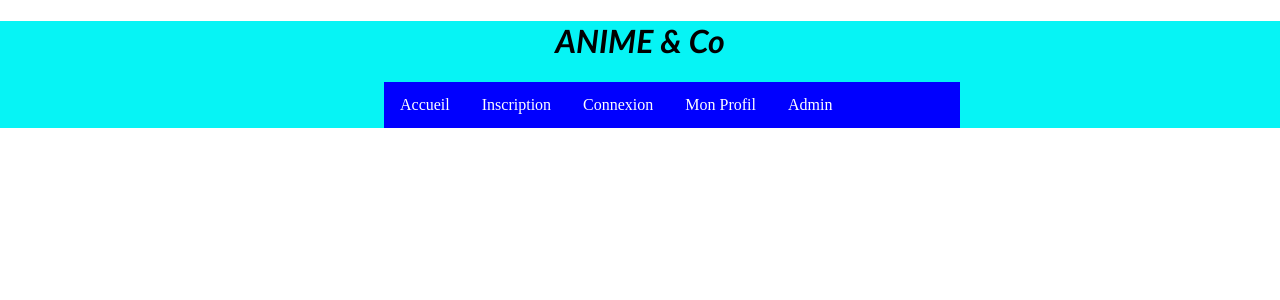
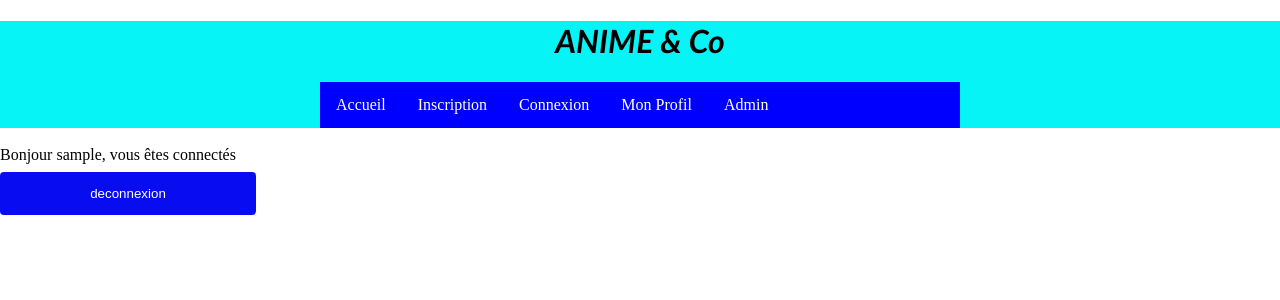
Before and after one commit to IBRAHIM-SYLLA/module-connexion, a PHP site: page / in a window 1280 px wide. Shown: the top 300 px of the page. Run offline with PHP 8.4, Linux system fonts and the light colour scheme; the visitor is signed in with stand-in values (Sample User, id 1).

Commit message:
deuxieme push

```diff
--- a/accueil connexion.css
+++ b/accueil connexion.css
@@ -12,7 +12,7 @@ ul {
     padding: 0;
     overflow: hidden;
     background-color: blue;
-    margin-left: 30%;
+    margin-left: 25%;
     margin-right: 25%;
   }
 
@@ -77,3 +77,19 @@ ul {
     color: red;
     font-family: 'Gill Sans', 'Gill Sans MT', Calibri, 'Trebuchet MS', sans-serif;
   }
+  /* ----------------------------index---------------------------------------------- */
+
+  .index[type=submit] {
+    width: 20%;
+    background-color: rgb(8, 12, 241);
+    color: white;
+    padding: 14px 20px;
+    margin: 8px 0;
+    border: none;
+    border-radius: 4px;
+    cursor: pointer;
+  }
+
+  input[type=submit]:hover {
+    background-color: #F51F06;
+  }
--- a/index.php
+++ b/index.php
@@ -1,6 +1,3 @@
-<?php
-
-?>
 <!DOCTYPE html>
 <html lang="en">
 <head>
@@ -22,7 +19,22 @@
           </ul>
     </header>
     <main>
+        <?php
+                    session_start();
+                    if(isset($_POST['deconnexion']))
+                    {
+                        session_unset();
+                        header("location:connexion.php");
+                    }
+                    else if($_SESSION['login'] !== ""){
+                        $user = $_SESSION['login'];
+                        echo "<br>Bonjour $user, vous êtes connectés".'<br>';
+                    }
 
+        ?>
+        <form action="" method="post">
+            <input class="index" type="submit" value="deconnexion" name = "deconnexion">
+        </form>
     </main>
 
     <footer>
```
Also changed, not shown: connexion.php (+1 -6 lines), inscription.php (+6 -9 lines).
